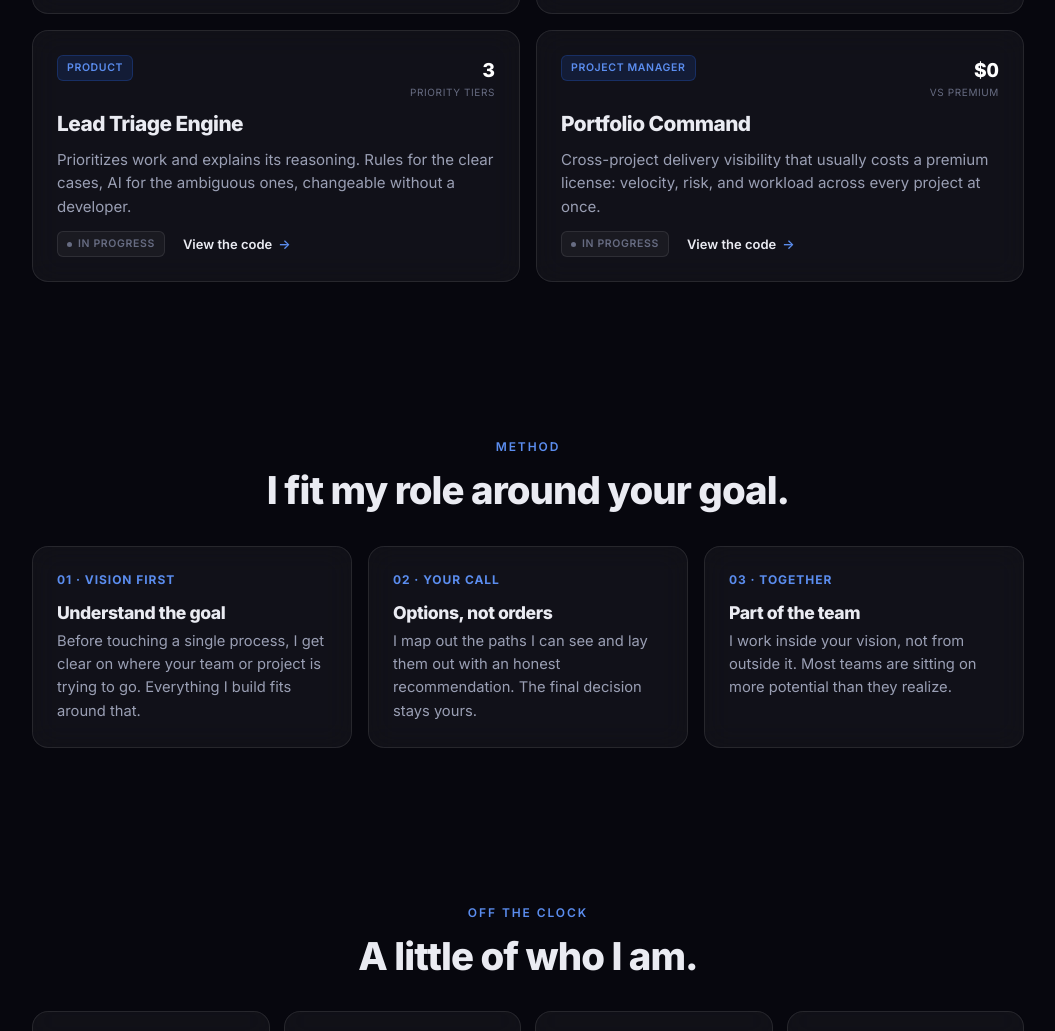
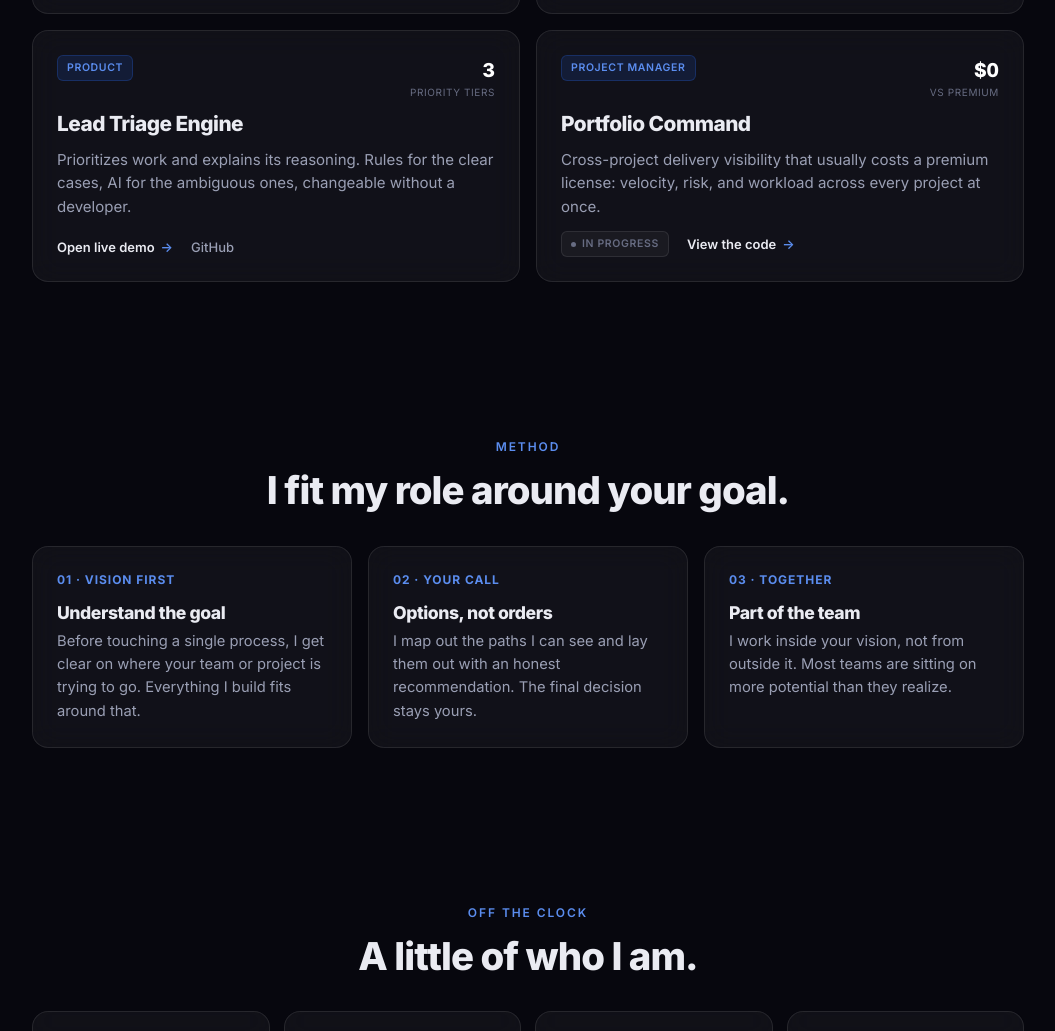
Before and after one commit to DanielZabaleta1/daniel-portfolio, a website built with Vite: page index.html in a window 1280 px wide. Shown: the part 2225-3256 px from the top of the page, without its empty margins (112-1167 px from the left). Built offline with nearby package versions, Linux system fonts and the light colour scheme; no server answers; files whose address does not match are found by name.

Commit message:
Update Lead Triage Engine card to live demo + GitHub
Project 3 is done (real eval results, live Render deploy verified).
Swapped the "In progress" tag for the same live-demo + GitHub pattern
as Ask Your Data. Portfolio Command stays "In progress" until
Project 4's Power BI work is finished.

Co-Authored-By: Claude Sonnet 5 <noreply@anthropic.com>

```diff
--- a/index.html
+++ b/index.html
@@ -94,13 +94,13 @@
               <a href="https://github.com/DanielZabaleta1/powerflow-insights" target="_blank" rel="noopener" class="go secondary">GitHub</a>
             </div>
           </article>
-          <article class="glass proj reveal" data-roles="pd" data-href="https://github.com/DanielZabaleta1/lead-triage-engine">
+          <article class="glass proj reveal" data-roles="pd" data-href="https://lead-triage-engine.onrender.com/panel/rules">
             <div class="top"><div class="roles"><span class="rt">Product</span></div><div class="stat"><div class="n num">3</div><div class="l">priority tiers</div></div></div>
             <h3>Lead Triage Engine</h3>
             <p>Prioritizes work and explains its reasoning. Rules for the clear cases, AI for the ambiguous ones, changeable without a developer.</p>
             <div class="go-row">
-              <span class="tag-progress">In progress</span>
-              <a href="https://github.com/DanielZabaleta1/lead-triage-engine" target="_blank" rel="noopener" class="go">View the code <span class="arr">→</span></a>
+              <a href="https://lead-triage-engine.onrender.com/panel/rules" target="_blank" rel="noopener" class="go">Open live demo <span class="arr">→</span></a>
+              <a href="https://github.com/DanielZabaleta1/lead-triage-engine" target="_blank" rel="noopener" class="go secondary">GitHub</a>
             </div>
           </article>
           <article class="glass proj reveal" data-roles="pm" data-href="https://github.com/DanielZabaleta1/jira-portfolio-dashboard">
```
Also changed, not shown: README.md.
